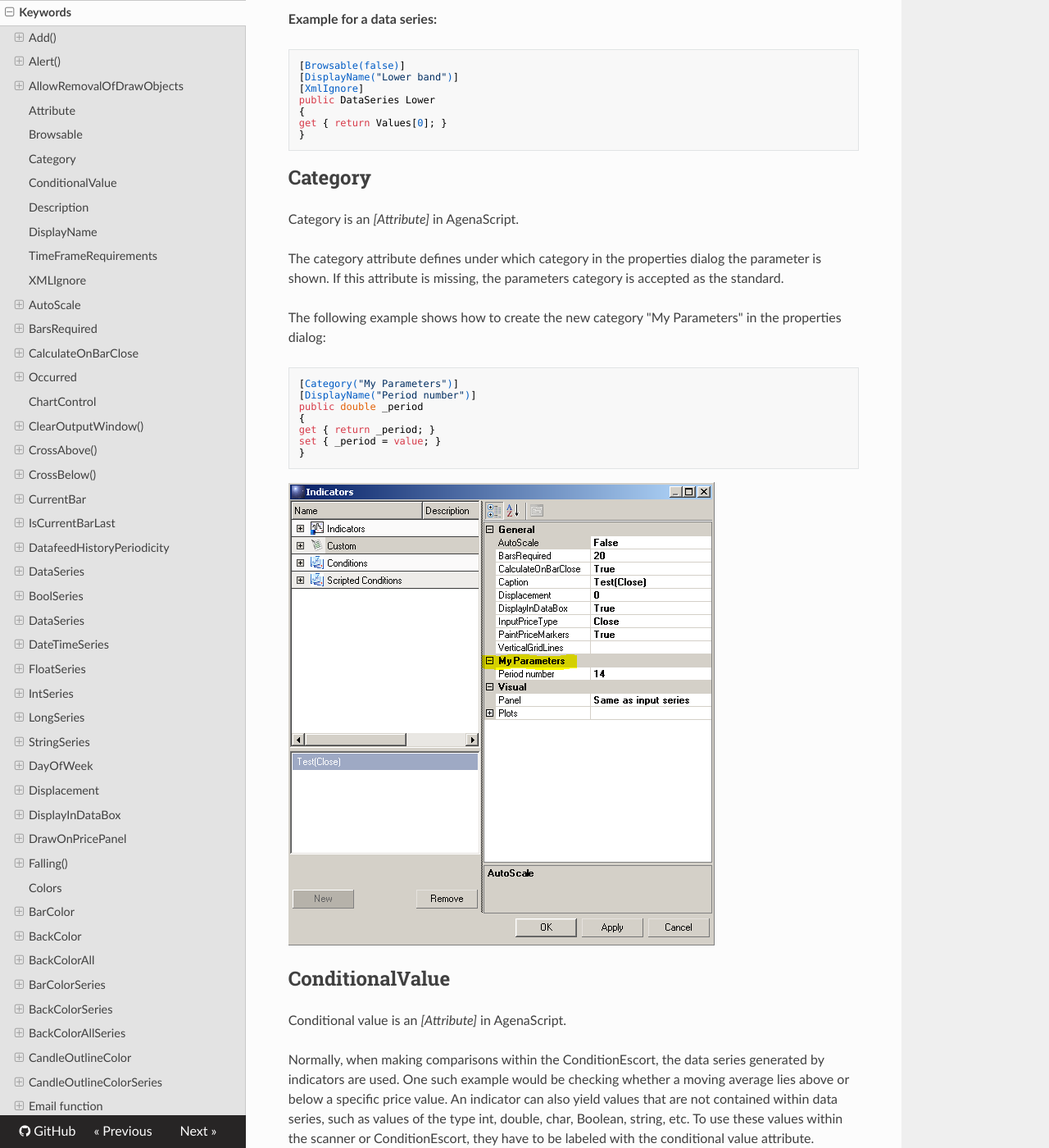
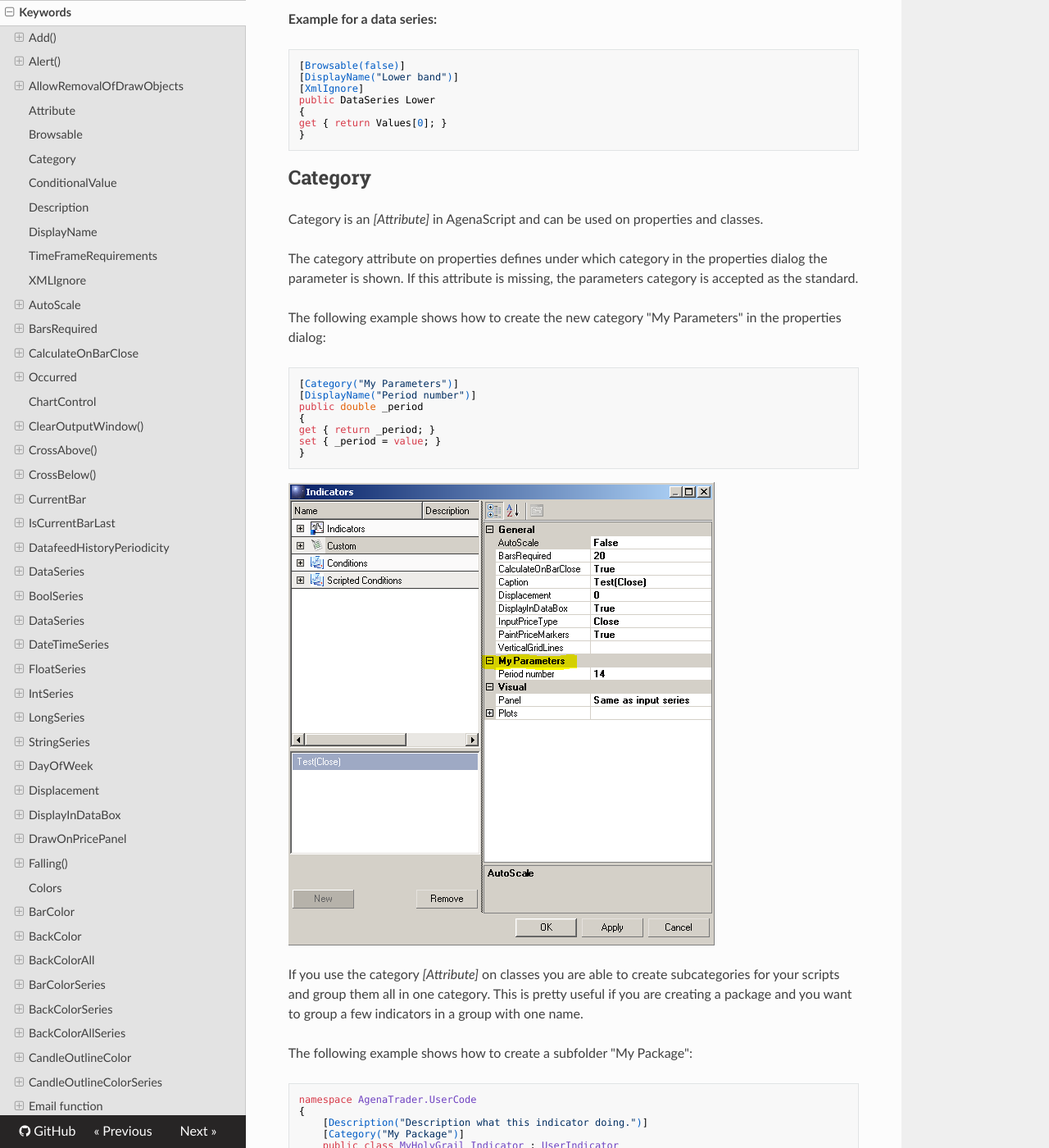
Before and after one commit to AgenaTrader/AgenaScript-documentation, an MkDocs documentation site: the page built from sources/keywords.md, in a window 1280 px wide and 1400 px high, scrolled down 4041 px. Shown: the whole window at 82% size. Built offline with MkDocs 1.6.1, drawn with Linux system fonts in a browser that asks for light colours; nearby versions of some CDN libraries; old or Windows-style settings are respelled for this version of MkDocs; some of the changed text lies outside the part shown.

Commit message:
categories on classes added

````diff
--- a/sources/keywords.md
+++ b/sources/keywords.md
@@ -190,9 +190,9 @@ get { return Values[0]; }
 ```
 
 ## Category
-Category is an *[Attribute]* in AgenaScript.
-
-The category attribute defines under which category in the properties dialog the parameter is shown.
+Category is an *[Attribute]* in AgenaScript and can be used on properties and classes.
+
+The category attribute on properties defines under which category in the properties dialog the parameter is shown.
 If this attribute is missing, the parameters category is accepted as the standard.
 
 The following example shows how to create the new category "My Parameters" in the properties dialog:
@@ -207,6 +207,22 @@ set { _period = value; }
 ```
 
 ![Category](./media/image11.png)
+
+If you use the category *[Attribute]* on classes you are able to create subcategories for your scripts and group them all in one category.
+This is pretty useful if you are creating a package and you want to group a few indicators in a group with one name.
+
+The following example shows how to create a subfolder "My Package":
+```cs
+namespace AgenaTrader.UserCode
+{
+    [Description("Description what this indicator doing.")]
+    [Category("My Package")]
+    public class MyHolyGrail_Indicator : UserIndicator
+    {
+      //your class code
+    }
+}
+```
 
 ## ConditionalValue
 Conditional value is an *[Attribute]* in AgenaScript.
````
